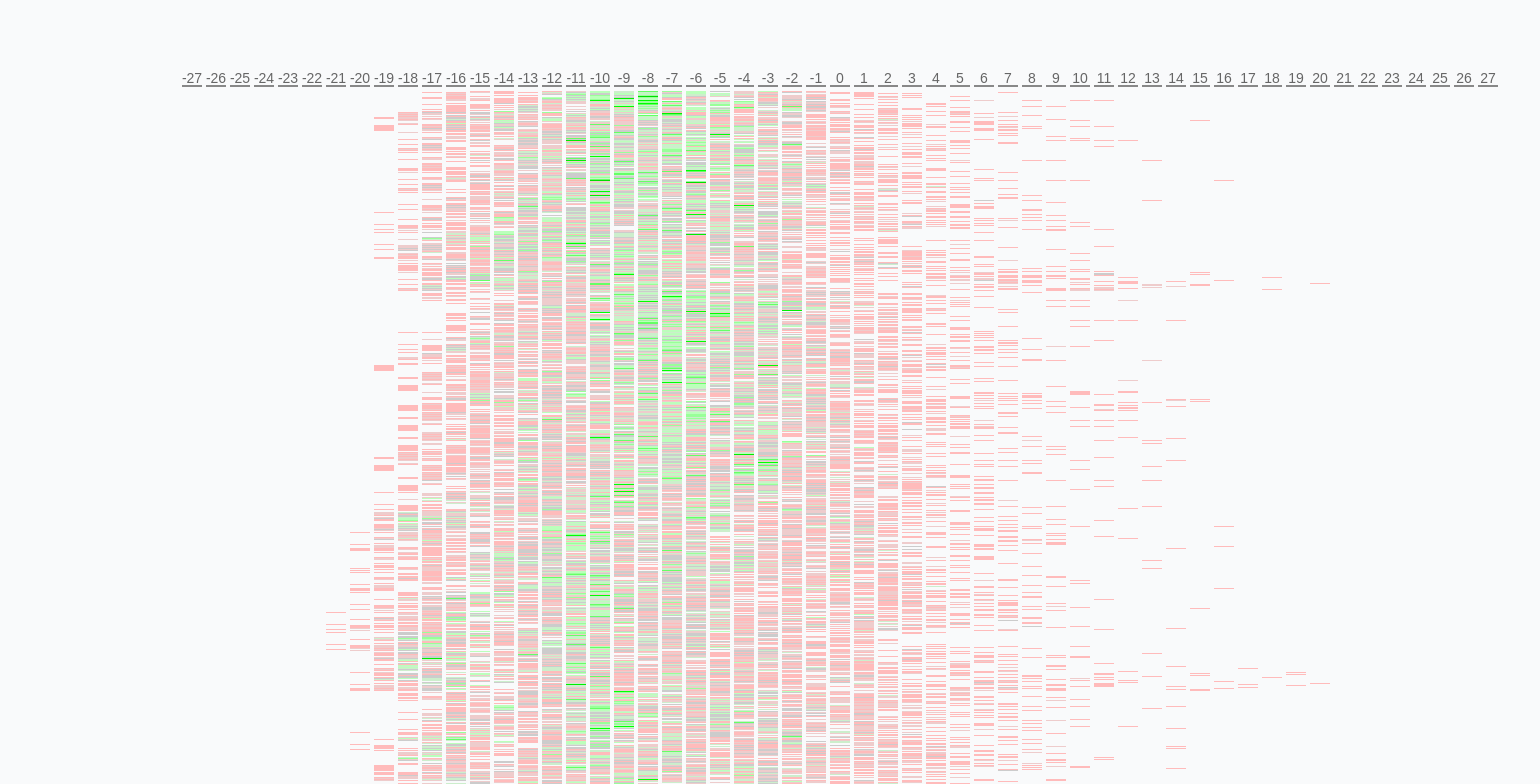
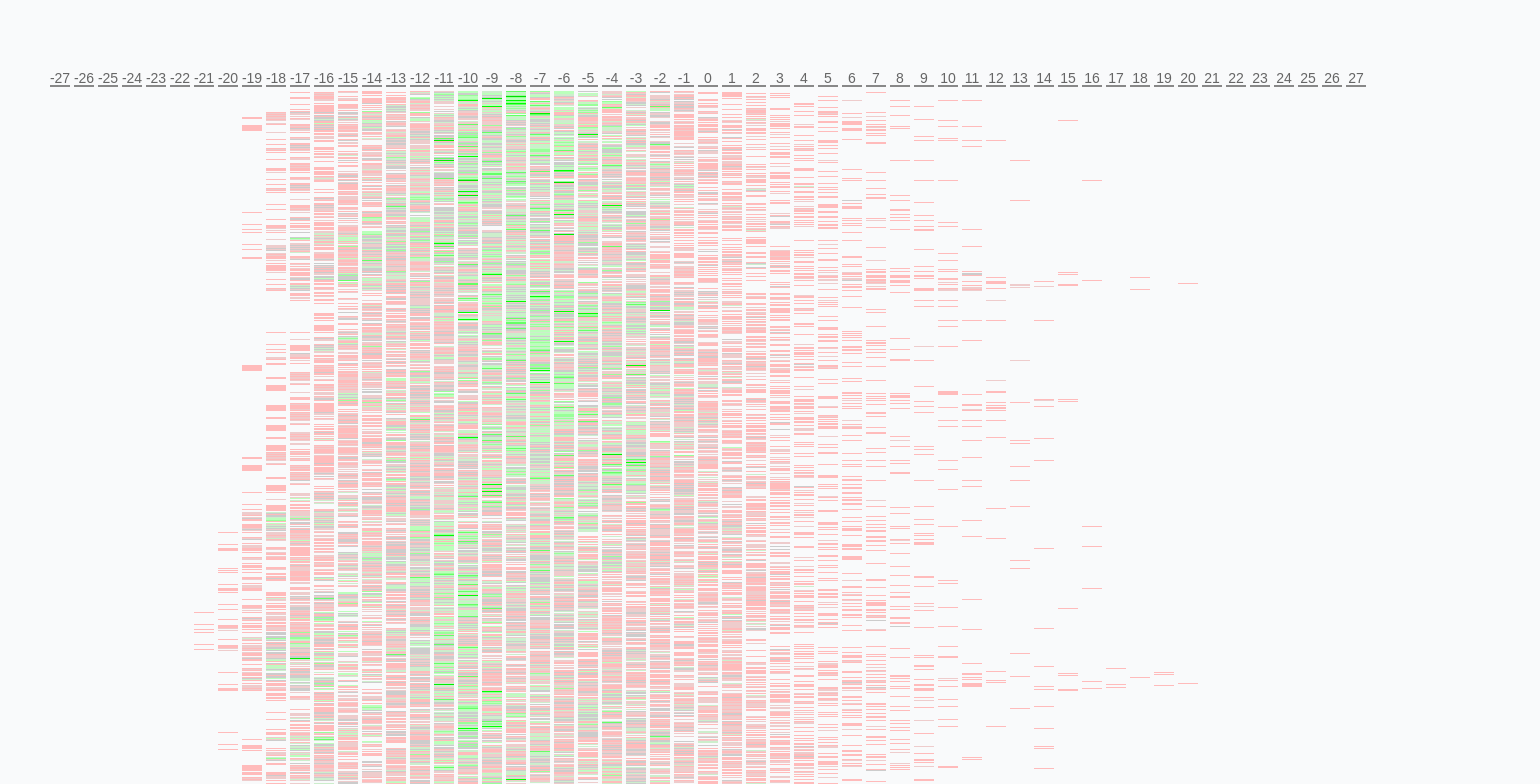
Before and after one commit to mingzhangyang/pssm-tools, a plain HTML site: page show-all.html in a window 1280 px wide. Shown: the top 784 px of the page, 1540 px wide, since content can reach past the window. Drawn offline with Linux system fonts and the light colour scheme.

Commit message:
show-all container width fixed

```diff
--- a/show-all.html
+++ b/show-all.html
@@ -6,7 +6,7 @@
     <link rel="stylesheet" href="css/main.css">
 </head>
 <body>
-<div id="container">
+<div id="container" style="width:1400px">
     <canvas id="canvas" width="1400" height="8200"></canvas>
 </div>
 <script type="module" src="js/showAll.js"></script>
```
